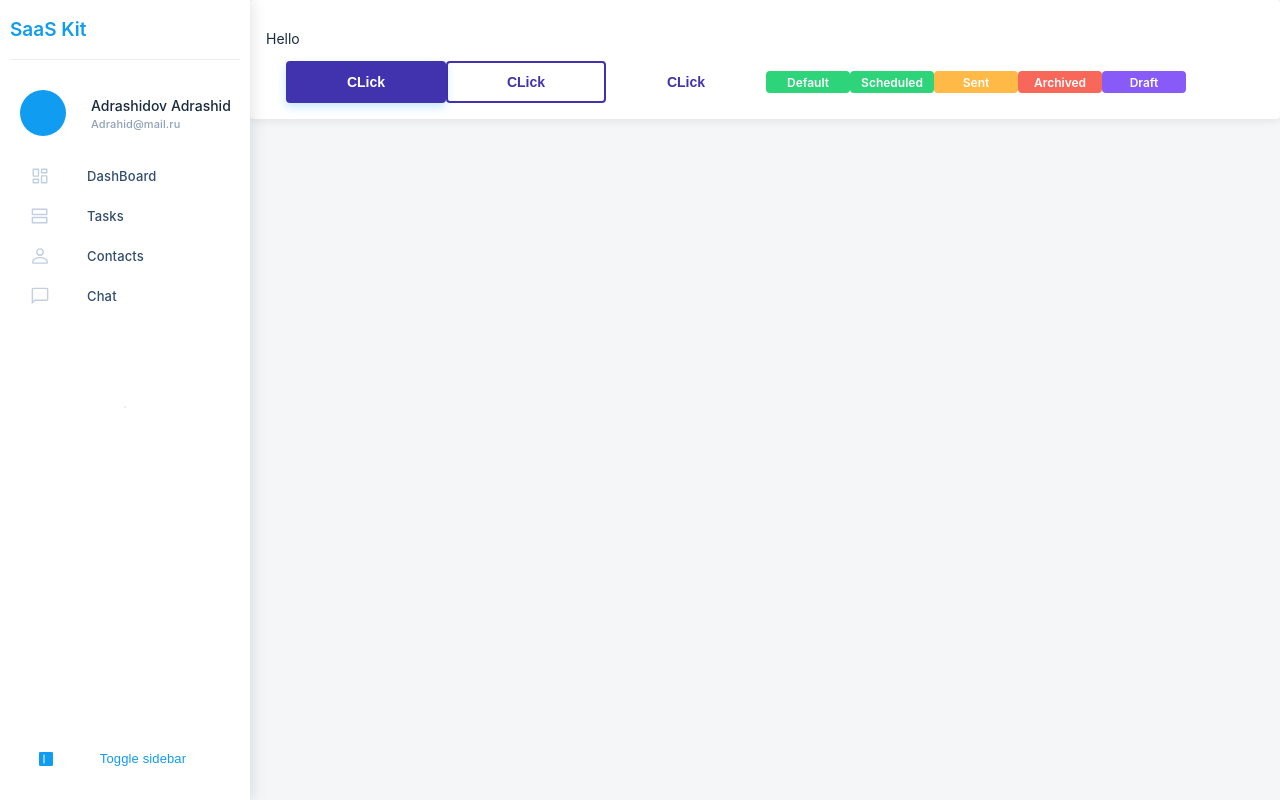
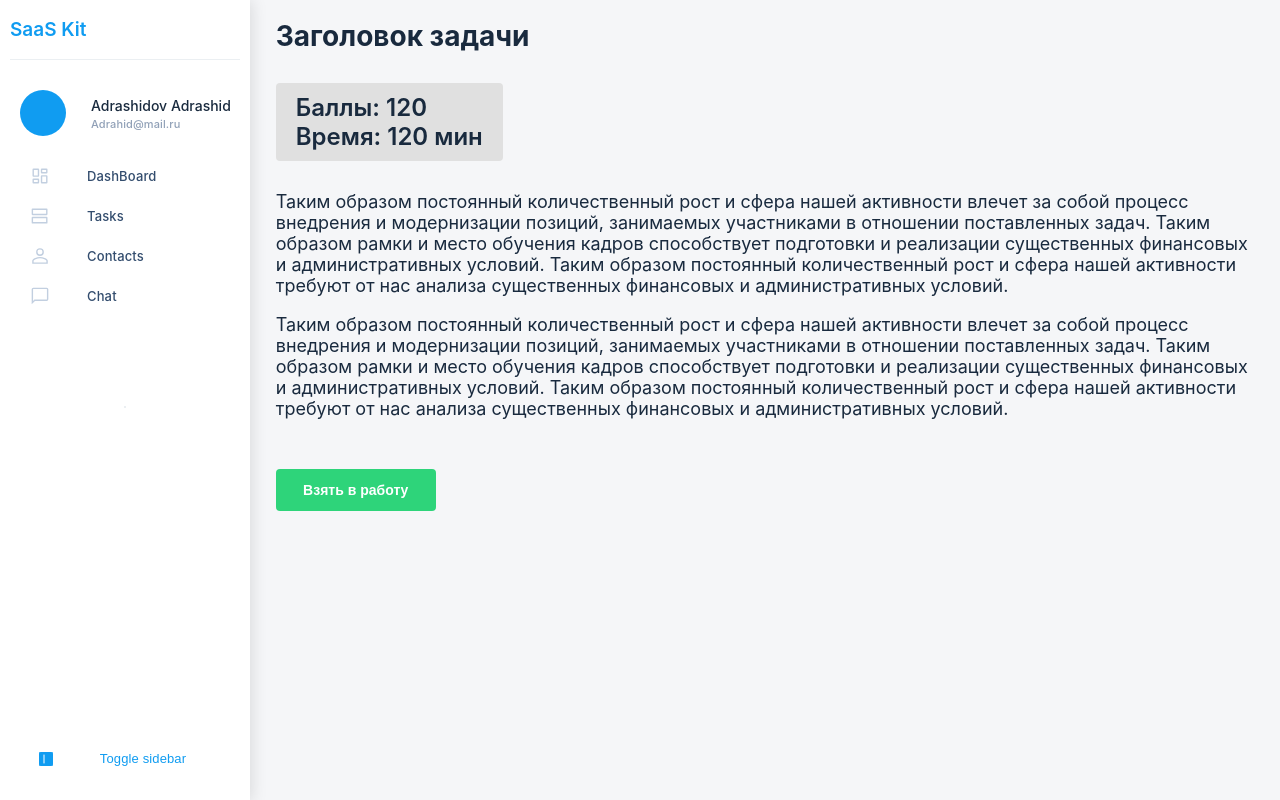
Before and after one commit to katada93/saas, a React (Create React App) app: page / in a window 1280 px wide. Built offline with nearby package versions, Linux system fonts and the light colour scheme.

Commit message:
Страница одной таски

```diff
--- a/src/app/App.tsx
+++ b/src/app/App.tsx
@@ -1,9 +1,9 @@
 import { useState, useCallback } from 'react';
 import clsx from 'clsx';
 
-import { Paper, Icon, Button, Status } from 'components/ui';
+// import { Paper, Icon, Button, Status } from 'components/ui';
 import { Sidebar } from 'components/Sidebar/Sidebar';
-
+import { SingleTask } from 'pages/SingleTask/SingleTask';
 import styles from './styles/index.module.scss';
 
 function App() {
@@ -18,7 +18,7 @@ function App() {
       className={clsx(styles.App, { [styles.isOpenSidebar]: isOpenSidebar })}>
       <Sidebar isOpen={isOpenSidebar} onToggle={handleToggle} />
 
-      <Paper>
+      {/* <Paper>
         <p>Hello</p>
         <Icon name="chat" />
         <Button>CLick</Button>
@@ -30,7 +30,9 @@ function App() {
         <Status color="warning">Sent</Status>
         <Status color="danger">Archived</Status>
         <Status color="secondary">Draft</Status>
-      </Paper>
+      </Paper> */}
+
+      <SingleTask />
     </div>
   );
 }
--- /dev/null
+++ b/src/components/TaskNotes/TaskNotes.tsx
@@ -0,0 +1,5 @@
+const TaskNotes = () => {
+  return <div>task notes</div>;
+};
+
+export default TaskNotes;
--- a/src/components/ui/Button/Button.module.scss
+++ b/src/components/ui/Button/Button.module.scss
@@ -2,6 +2,7 @@
   min-width: 160px;
   min-height: 42px;
   padding: 11px 15px;
+  color: var(--color-white);
   font-weight: 600;
   font-size: var(--text-medium);
   background: transparent;
@@ -54,3 +55,19 @@
   color: var(--color-gray);
   border-color: var(--color-gray);
 }
+
+.success {
+  background-color: var(--color-success);
+
+  &:hover {
+    background-color: #229f5b;
+  }
+}
+
+.danger {
+  background-color: var(--color-danger);
+
+  &:hover {
+    background-color: #c95449;
+  }
+}
--- a/src/components/ui/Button/Button.tsx
+++ b/src/components/ui/Button/Button.tsx
@@ -8,7 +8,7 @@ interface ButtonProps
   > {
   children: React.ReactNode;
   className?: string;
-  variant?: 'primary' | 'outline' | 'link';
+  variant?: 'primary' | 'outline' | 'link' | 'success' | 'danger';
 }
 
 export const Button = ({
--- /dev/null
+++ b/src/pages/SingleTask/SingleTask.module.scss
@@ -0,0 +1,20 @@
+.SingleTask {
+  width: 100%;
+  max-width: 95%;
+  margin: 0 auto;
+
+  .options {
+    width: fit-content;
+    margin: 30px 0;
+    padding: 10px 20px;
+    font-weight: 600;
+    font-size: 24px;
+    background-color: rgb(224 224 224 / 100%);
+    border-radius: 4px;
+  }
+
+  .taskText {
+    margin-bottom: 50px;
+    font-size: var(--text-large);
+  }
+}
--- /dev/null
+++ b/src/pages/SingleTask/SingleTask.tsx
@@ -0,0 +1,42 @@
+import { Button } from 'components/ui';
+import clsx from 'clsx';
+import styles from './SingleTask.module.scss';
+
+export const SingleTask = () => {
+  return (
+    <div className={clsx(styles.SingleTask)}>
+      <h1>Заголовок задачи</h1>
+
+      <div className={styles.options}>
+        <div>
+          Баллы: <span>120</span>
+        </div>
+        <div>
+          Время: <span>120 мин</span>
+        </div>
+      </div>
+
+      <div className={clsx(styles.taskText)}>
+        <p>
+          Таким образом постоянный количественный рост и сфера нашей активности
+          влечет за собой процесс внедрения и модернизации позиций, занимаемых
+          участниками в отношении поставленных задач. Таким образом рамки и
+          место обучения кадров способствует подготовки и реализации
+          существенных финансовых и административных условий. Таким образом
+          постоянный количественный рост и сфера нашей активности требуют от нас
+          анализа существенных финансовых и административных условий.
+        </p>
+        <p>
+          Таким образом постоянный количественный рост и сфера нашей активности
+          влечет за собой процесс внедрения и модернизации позиций, занимаемых
+          участниками в отношении поставленных задач. Таким образом рамки и
+          место обучения кадров способствует подготовки и реализации
+          существенных финансовых и административных условий. Таким образом
+          постоянный количественный рост и сфера нашей активности требуют от нас
+          анализа существенных финансовых и административных условий.
+        </p>
+      </div>
+      <Button variant="success">Взять в работу</Button>
+    </div>
+  );
+};
```
